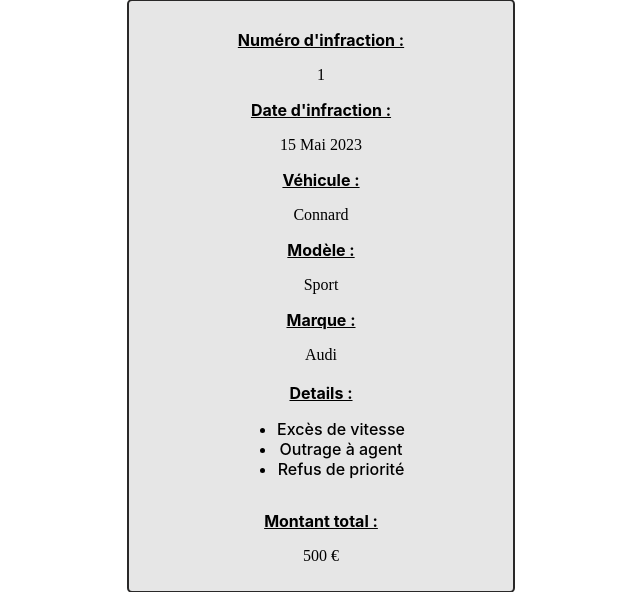
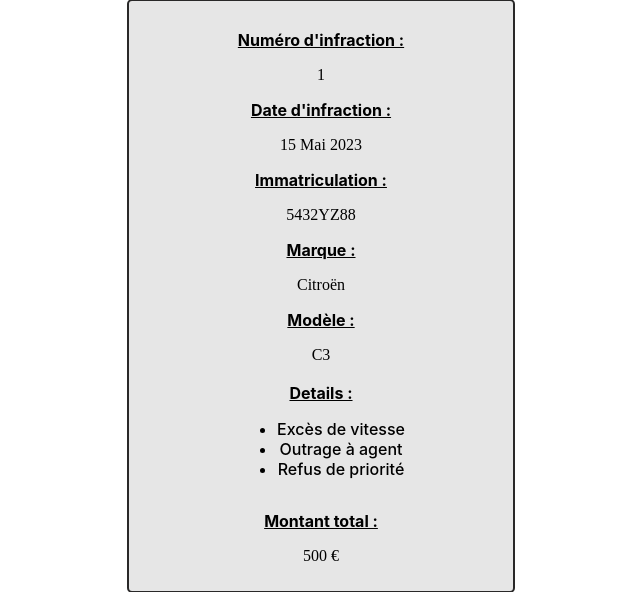
Before and after one commit to Raider472/TP_Note_PHP, a PHP site: template src/view/detail.view.php in a window 1280 px wide. Shown: the part 136-728 px from the top of the page, without its empty margins (319-959 px from the left). Run offline with PHP 8.4, Linux system fonts and the light colour scheme; the template is opened without the code that fills it, so the values that code supplies are empty.

Commit message:
Fix HTML + liaison

```diff
--- a/src/model/LesInfractions.php
+++ b/src/model/LesInfractions.php
@@ -87,7 +87,7 @@
         foreach ($this->infractionsTab as $lesInfractions) {
             $lesDelits -> fetchDelitByInfraction($lesInfractions -> getIdInf());
             $tableauString = $tableauString . "<tr>";
-            $tableauString = $tableauString . "<td>" . "<a href=\"../model/rien.php?op=ajout&num=" . urlencode($lesInfractions->getIdInf()) . "\"><img src=\"../view/assets/visu.png\"></a>" . "</td>"; //TODO changer le lien en attendant DJeanGab
+            $tableauString = $tableauString . "<td>" . "<a href=\"../model/detail.php?op=ajout&num=" . urlencode($lesInfractions->getIdInf()) . "\"><img src=\"../view/assets/visu.png\"></a>" . "</td>"; //TODO changer le lien en attendant DJeanGab
             $tableauString = $tableauString . "<td>" . $lesInfractions->getIdInf() . "</td>";
             $tableauString = $tableauString . "<td>" . $lesInfractions->getDateInf() . "</td>";
             $tableauString = $tableauString . "<td>" . $lesInfractions->getNoImmat() . "</td>";
--- a/src/model/detail.php
+++ b/src/model/detail.php
@@ -1,6 +1,6 @@
 <?php
     session_start();
-    require("../model/function/FonctionConnexion.php");
+    require_once("../model/function/FonctionConnexion.php");
 
-
+    include("../view/detail.view.php");
 ?>
--- a/src/view/detail.view.php
+++ b/src/view/detail.view.php
@@ -17,12 +17,12 @@
             <span>1</span>
             <p>Date d'infraction :</p>
             <span>15 Mai 2023</span>
-            <p>Véhicule :</p>
-            <span>Connard</span>
+            <p>Immatriculation :</p>
+            <span>5432YZ88</span>
+            <p>Marque :</p>
+            <span>Citroën</span>
             <p>Modèle :</p>
-            <span>Sport</span>
-            <p>Marque :</p>
-            <span>Audi</span>
+            <span>C3</span>
             <p id="detail">Details :</p>
             <ul>
                 <li>Excès de vitesse</li>
```
